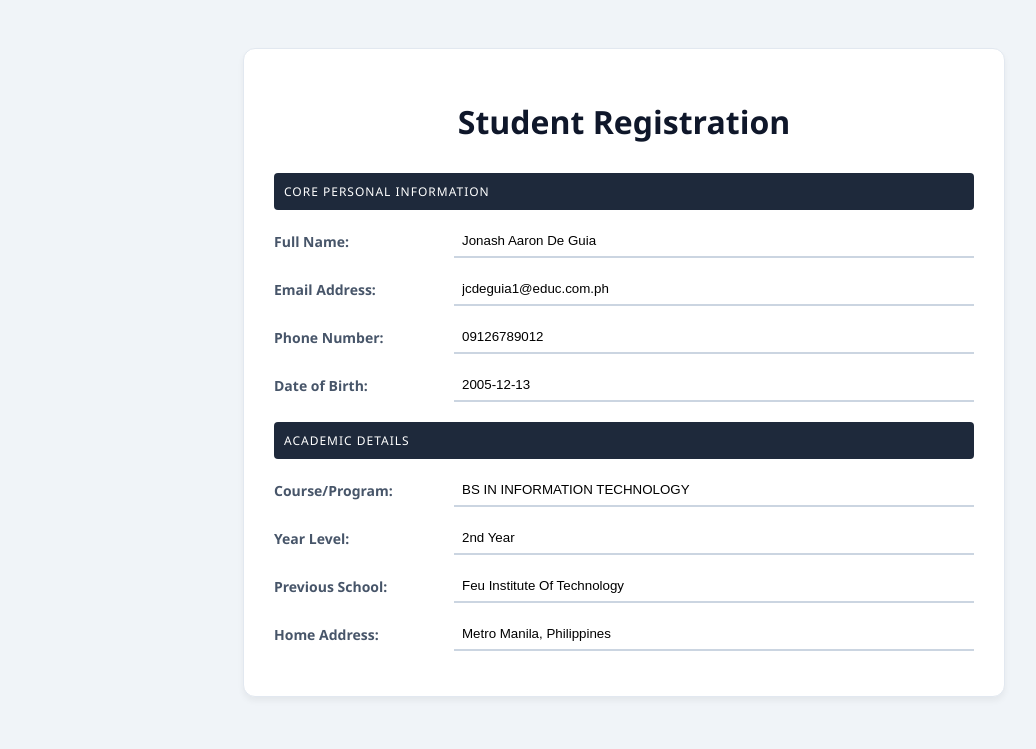
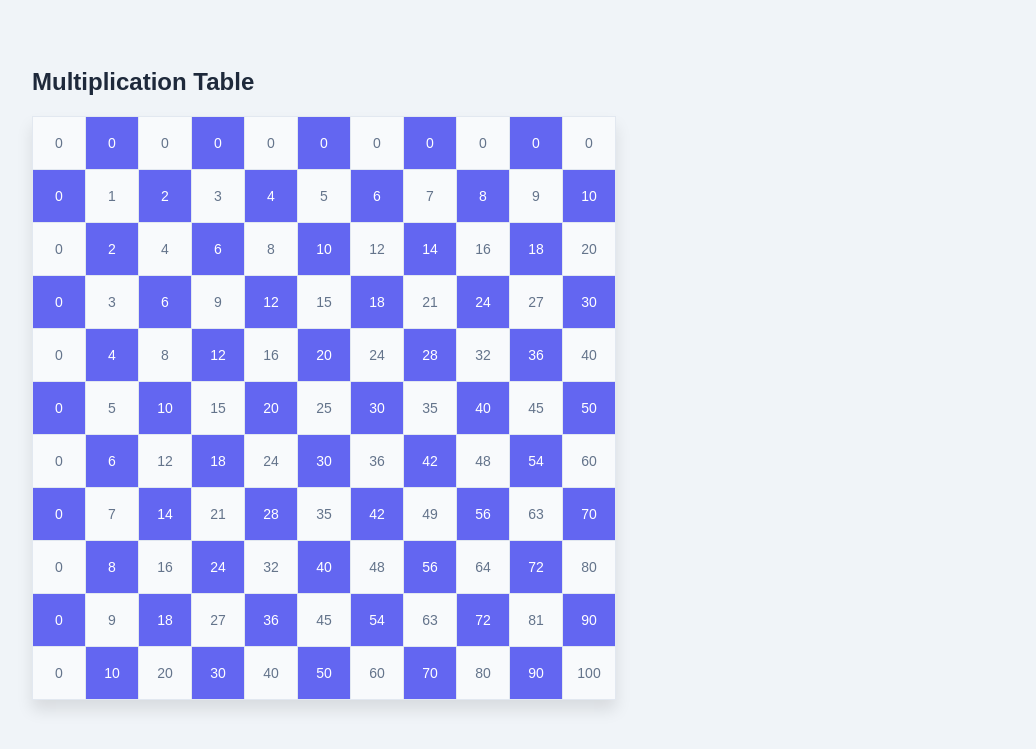
Before and after one commit to byjdg05/jonash-app-dev-tw22, a PHP site: page /table.php in a window 1280 px wide. Shown: the top 749 px of the page, without its empty margins (16-1052 px from the left). Run offline with PHP 8.4, Linux system fonts and the light colour scheme.

Commit message:
Update table.php

```diff
--- a/summativetech1/table.php
+++ b/summativetech1/table.php
@@ -1,95 +1,41 @@
 <!DOCTYPE html>
 <html>
 <head>
-    <title>Student Registration - Declared Data</title>
     <style>
-        body { font-family: 'Segoe UI', sans-serif; background-color: #f0f4f8; padding: 40px; }
-        .form-card {
-            background: white; width: 100%; max-width: 700px; margin: 0 auto;
-            border-radius: 12px; padding: 30px; border: 1px solid #e2e8f0;
-            box-shadow: 0 4px 6px rgba(0,0,0,0.05);
+        body { font-family: sans-serif; background-color: #f0f4f8; padding: 40px; }
+        table { border-collapse: collapse; box-shadow: 0 10px 15px rgba(0,0,0,0.1); background: white; }
+        td {
+            width: 50px;
+            height: 50px;
+            text-align: center;
+            border: 1px solid #e2e8f0;
+            font-size: 14px;
         }
-        .section-title {
-            background: #1e293b; color: white; padding: 10px;
-            font-size: 12px; text-transform: uppercase; letter-spacing: 1px;
-            margin: 20px 0 15px 0; border-radius: 4px;
-        }
-        .input-row { margin-bottom: 15px; display: flex; align-items: center; }
-        label { width: 180px; font-weight: 600; font-size: 14px; color: #475569; }
-        input {
-            flex: 1; padding: 8px; border: none;
-            border-bottom: 2px solid #cbd5e1; background: transparent; outline: none;
-        }
-        h1 { text-align: center; color: #0f172a; margin-bottom: 30px; }
+
+        .color-a { background-color: #f8fafc; color: #64748b; }
+        .color-b { background-color: #6366f1; color: white; }
+
+        h2 { color: #1e293b; margin-bottom: 20px; }
     </style>
 </head>
 <body>
 
-<?php
-    // A. DECLARED VARIABLES (As per requirement)
-    $raw_name     = "jonash aaron de guia";
-    $raw_email    = "jcdeguia1@educ.com.ph";
-    $phone        = "09126789012";
-    $bday         = "2005-12-13";
-    $raw_course   = "bs in information technology";
-    $year         = "2nd Year";
-    $raw_school   = "FEU Institute of Technology";
-    $address      = "Metro Manila, Philippines";
+    <h2>Multiplication Table</h2>
+    <table>
+        <?php
+        for ($row = 0; $row <= 10; $row++) {
+            echo "<tr>";
+            for ($col = 0; $col <= 10; $col++) {
+                $result = $row * $col;
 
-    // B. STRING FORMATTING
-    $f_name   = ucwords(strtolower($raw_name));
-    $f_email  = strtolower($raw_email);
-    $f_course = strtoupper($raw_course);
-    $f_school = ucwords(strtolower($raw_school));
-?>
+                $colorClass = ($row + $col) % 2 == 0 ? "color-a" : "color-b";
 
-<div class="form-card">
-    <h1>Student Registration</h1>
-
-    <div class="section-title">Core Personal Information</div>
-
-    <div class="input-row">
-        <label>Full Name:</label>
-        <input type="text" value="<?php echo $f_name; ?>" readonly>
-    </div>
-
-    <div class="input-row">
-        <label>Email Address:</label>
-        <input type="text" value="<?php echo $f_email; ?>" readonly>
-    </div>
-
-    <div class="input-row">
-        <label>Phone Number:</label>
-        <input type="text" value="<?php echo $phone; ?>" readonly>
-    </div>
-
-    <div class="input-row">
-        <label>Date of Birth:</label>
-        <input type="text" value="<?php echo $bday; ?>" readonly>
-    </div>
-
-    <div class="section-title">Academic Details</div>
-
-    <div class="input-row">
-        <label>Course/Program:</label>
-        <input type="text" value="<?php echo $f_course; ?>" readonly>
-    </div>
-
-    <div class="input-row">
-        <label>Year Level:</label>
-        <input type="text" value="<?php echo $year; ?>" readonly>
-    </div>
-
-    <div class="input-row">
-        <label>Previous School:</label>
-        <input type="text" value="<?php echo $f_school; ?>" readonly>
-    </div>
-
-    <div class="input-row">
-        <label>Home Address:</label>
-        <input type="text" value="<?php echo $address; ?>" readonly>
-    </div>
-</div>
+                echo "<td class='$colorClass'>$result</td>";
+            }
+            echo "</tr>";
+        }
+        ?>
+    </table>
 
 </body>
 </html>
```
